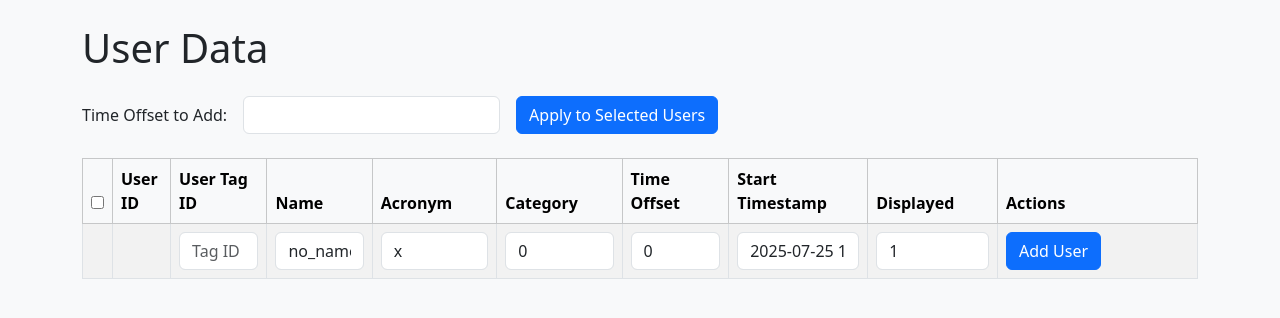
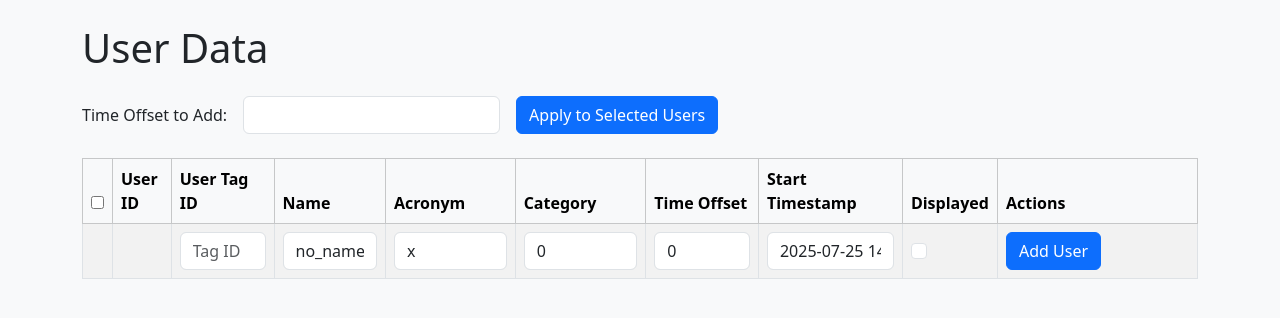
Before and after one commit to ontarioskaut/tabor2025, a Flask app: page /admin/users in a window 1280 px wide. Shown: the top 318 px of the page. Run offline with Flask 3, Linux system fonts and the light colour scheme; some libraries are stand-ins or nearby versions.

Commit message:
checking of users, hopefully working

```diff
--- a/app.py
+++ b/app.py
@@ -401,12 +401,16 @@ def update_user():
     user_time_offset = request.form.get('user_time_offset')
     user_game_start_timestamp = request.form.get('user_game_start_timestamp')
     is_displayed = request.form.get('is_displayed')
-
     connection_db = sqlite3.connect(database_name)
     cursor_db = connection_db.cursor()
 
-    if not all([user_tag_id, user_name, user_acro, user_category, user_time_offset, user_game_start_timestamp, is_displayed]):
+    if not all([user_tag_id, user_name, user_acro, user_category, user_time_offset, user_game_start_timestamp]):
         return jsonify({"error": "All fields are required."}), 400
+
+    if is_displayed is None:
+        is_displayed_res = 0
+    else:
+        is_displayed_res = 1
 
     tags = cursor_db.execute('SELECT user_id, user_name FROM users WHERE user_tag_id = ?', (user_tag_id,)).fetchone()
     if tags is not None and tags[0] != int(user_id):
@@ -421,7 +425,7 @@ def update_user():
             UPDATE users
             SET user_tag_id = ?, user_name = ?, user_acro = ?, user_category = ?, user_time_offset = ?, user_game_start_timestamp = ?, is_displayed = ?
             WHERE user_id = ?
-        """, (user_tag_id, user_name, user_acro, user_category, user_time_offset, user_game_start_timestamp, is_displayed, user_id))
+        """, (user_tag_id, user_name, user_acro, user_category, user_time_offset, user_game_start_timestamp, is_displayed_res, user_id))
 
         connection_db.commit()
     except sqlite3.Error as e:
@@ -442,23 +446,27 @@ def add_user():
     user_game_start_timestamp = request.form.get('user_game_start_timestamp')
     is_displayed = request.form.get('is_displayed')
 
-
     connection_db = sqlite3.connect(database_name)
     cursor_db = connection_db.cursor()
 
-    if not all([user_tag_id, user_name, user_acro, user_category, user_time_offset, user_game_start_timestamp, is_displayed]):
+    if not all([user_tag_id, user_name, user_acro, user_category, user_time_offset, user_game_start_timestamp]):
         return jsonify({"error": "All fields are required."}), 400
+
+    if is_displayed is None:
+        is_displayed_res = 0
+    else:
+        is_displayed_res = 1
 
     tags = cursor_db.execute('SELECT user_id, user_name FROM users WHERE user_tag_id = ?', (user_tag_id,)).fetchone()
     if tags is not None:
         connection_db.close()
         return jsonify({"error":f"user tag is already in use, by user: {tags[0]}, {tags[1]}"}), 400
 
-    if not user_category.isnumeric() or not user_time_offset.isnumeric() or not is_displayed.isnumeric():
+    if not user_category.isnumeric() or not user_time_offset.isnumeric():
         return jsonify({"error":"category and offset must me integers"})
 
     try:
-        insert_user(cursor_db, user_tag_id, user_name, user_acro, user_category, user_time_offset, user_game_start_timestamp, is_displayed)
+        insert_user(cursor_db, user_tag_id, user_name, user_acro, user_category, user_time_offset, user_game_start_timestamp, is_displayed_res)
         connection_db.commit()
     except sqlite3.Error as e:
         connection_db.close()
--- a/templates/admin_users_tmp.html
+++ b/templates/admin_users_tmp.html
@@ -104,7 +104,7 @@
                         <td><input type="text" name="user_category" value="{{ user['user_category'] }}" class="form-control"></td>
                         <td><input type="text" name="user_time_offset" value="{{ user['user_time_offset'] }}" class="form-control"></td>
                         <td><input type="text" name="user_game_start_timestamp" value="{{ user['user_game_start_timestamp'] }}" class="form-control"></td>
-                        <td><input type="text" name="is_displayed" value="{{ user['is_displayed'] }}" class="form-control"></td>
+                        <td><input type="checkbox" name="is_displayed" value="1" {% if user['is_displayed'] == 1 %}checked{% endif %} class="form-check-input"></td>
                         <td>
                             <div class="d-flex gap-1">
                                 <button type="submit" class="btn btn-sm btn-success">Update</button>
@@ -129,7 +129,8 @@
                         <td><input type="text" name="user_category" placeholder="Category" value="0" required class="form-control"></td>
                         <td><input type="text" name="user_time_offset" placeholder="Time Offset" value="0" required class="form-control"></td>
                         <td><input type="text" name="user_game_start_timestamp" placeholder="Game Start Timestamp" value="{{current_time}}" required class="form-control"></td>
-                        <td><input type="text" name="is_displayed" placeholder="Displayed" value="1" required class="form-control"></td>
+                        <!--<td><input type="text" name="is_displayed" placeholder="Displayed" value="1" required class="form-control"></td>-->
+                        <td><input type="checkbox" name="is_displayed" class="form-check-input"></td>
                         <td><button type="submit" class="btn btn-primary">Add User</button></td>
                     </form>
                 </tr>
```
Also changed, not shown: README.md.
